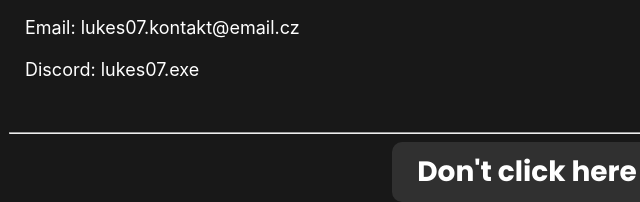
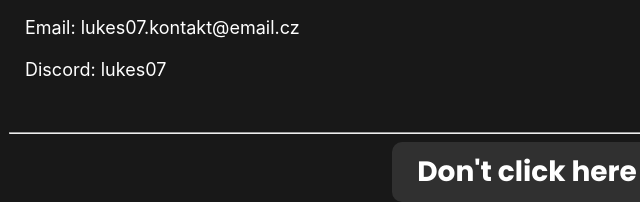
Before and after one commit to lukes07xd/lukes07xd.github.io, a plain HTML site: page index.html in a window 1280 px wide. Shown: the part 2322-2524 px from the top of the page, 113-753 px from the left. Drawn offline with Linux system fonts and the light colour scheme; a web font is replaced by a local one.

Commit message:
Update index.html

```diff
--- a/index.html
+++ b/index.html
@@ -140,7 +140,7 @@ YOU CAN FIND M3Y CONTACT AT: https://lukes07xd.github.io
       <p>
         Email: lukes07.kontakt@email.cz
         <br><br>
-        Discord: lukes07.exe
+        Discord: lukes07
       </p>
     </div>
     <br>
```
